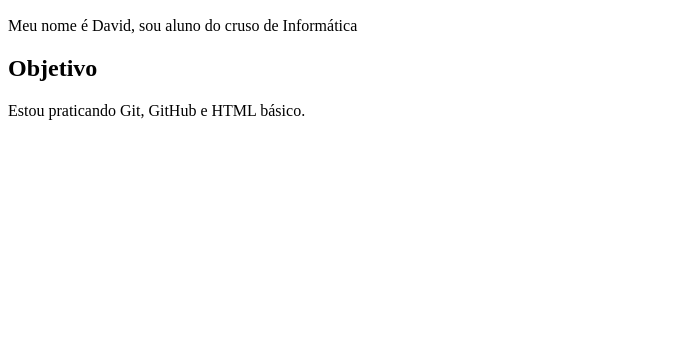
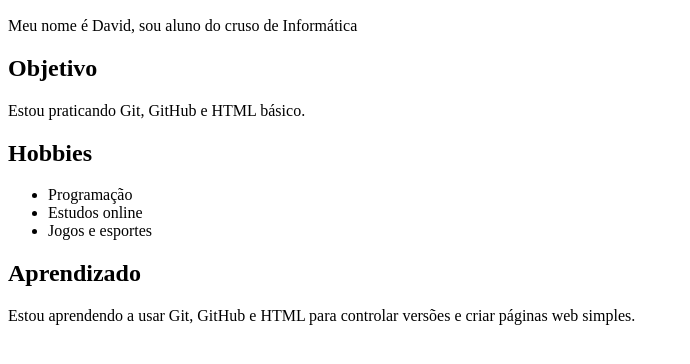
Before and after one commit to Ramonnjz/teste-atvidadegithub, a plain HTML site: page index.html in a window 1280 px wide. Shown: the part 110-474 px from the top of the page, without its empty margins (0-690 px from the left). Drawn offline with Linux system fonts and the light colour scheme.

Commit message:
Update index.html
Adiciona Hobbies e aprendizado

```diff
--- a/index.html
+++ b/index.html
@@ -13,3 +13,13 @@
 
 </body>
 </html>
+
+<h2>Hobbies</h2>
+<ul>
+<li>Programação</li>
+<li>Estudos online</li>
+<li>Jogos e esportes</li>
+</ul>
+<h2>Aprendizado</h2>
+<p>Estou aprendendo a usar Git, GitHub e HTML para controlar versões e criar
+páginas web simples.</p>
```
